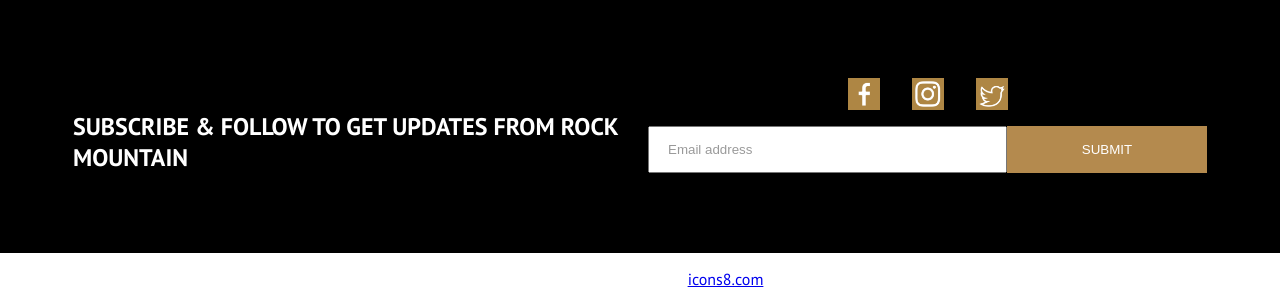
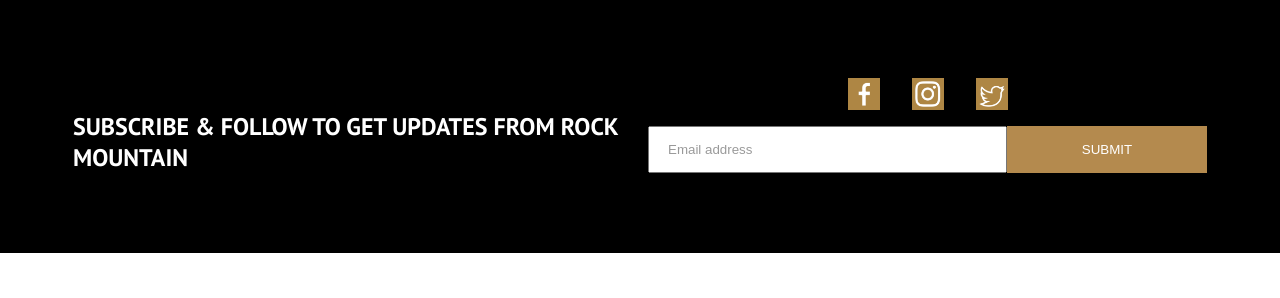
Before and after one commit to vladiK178/rock-band, a plain HTML site: page index.html in a window 1280 px wide. Shown: the part 2432-2730 px from the top of the page. After the commit the page ends 2685 px from the top, so only its background shows below. Drawn offline with Linux system fonts and the light colour scheme; a web font is replaced by a local one.

Commit message:
Update index.html

```diff
--- a/index.html
+++ b/index.html
@@ -104,8 +104,5 @@
         </form>
       </div>
     </footer>
-        <p style="text-align: center">
-      Logos stammen u. A. von <a href="https://icons8.com" target="_blank">icons8.com</a>
-    </p>
   </body>
 </html>
```
